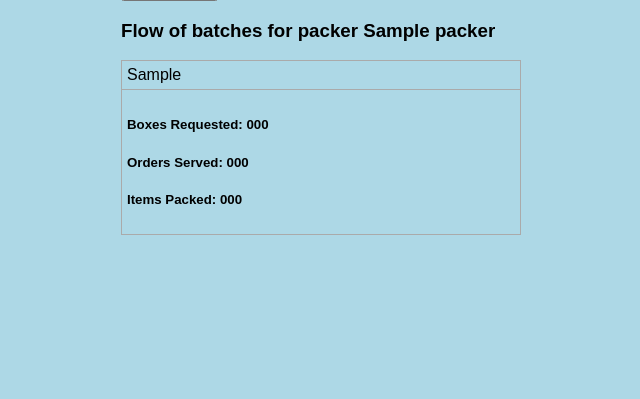
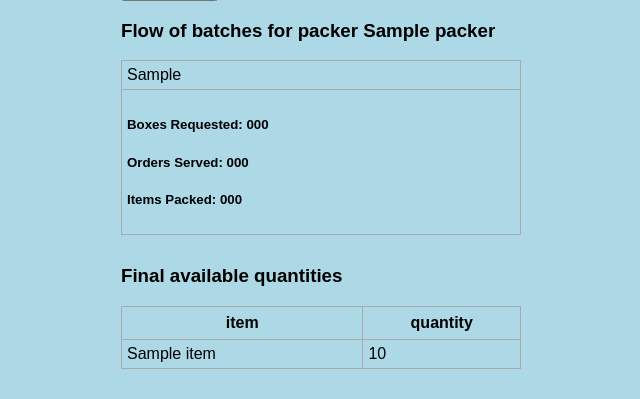
Before and after one commit to FreddieSamy/TheBakeryProblem, a Flask app: template templates/index.html in a window 1280 px wide. Shown: the part 450-849 px from the top of the page, without its empty margins (319-959 px from the left). Before the commit the page ends 685 px from the top, so only its background shows below. Run offline with Flask 2, Linux system fonts and the light colour scheme; the template is opened without the code that fills it: most values are stand-ins (such as "Sample title", 1, 10 or a date in 2020).

Commit message:
displaying the final available quantities

```diff
--- a/TheBakeryProblem.py
+++ b/TheBakeryProblem.py
@@ -53,7 +53,7 @@ def batch_orders(no_of_packers, available_goods_quantity, customer_orders):
 
     # ---------------------------------------------------
 
-    return flow_of_batches
+    return flow_of_batches, available_goods_quantity
 
 
 # =============================================================================
--- a/app.py
+++ b/app.py
@@ -19,13 +19,13 @@ def index():
                 request.form['available_goods_quantity'])
             print(available_goods_quantity)
             customer_orders = json.loads((request.form['customer_orders']))
-            flow_of_batches = batch_orders(
+            flow_of_batches, final_available_quantities = batch_orders(
                 no_of_packers, available_goods_quantity, customer_orders)
-            return render_template("index.html", flow_of_batches=flow_of_batches)
+            return render_template("index.html", flow_of_batches=flow_of_batches, final_available_quantities=final_available_quantities)
         except:
             return render_template("index.html", invalid=True)
     else:
-        return render_template("index.html", flow_of_batches={})
+        return render_template("index.html", flow_of_batches={}, final_available_quantities={})
 
 # =====================================
 
--- a/templates/index.html
+++ b/templates/index.html
@@ -5,6 +5,7 @@
 {% endblock%}
 
 {% block body %}
+
 <div class="content">
     <h1>The Bakery Problem</h1>
 
@@ -45,16 +46,16 @@
     {% if invalid %}
     <h3>Invalid Input</h3>
     {% else %}
-    {%- for packer, data in flow_of_batches.items() %}
+    {% for packer, data in flow_of_batches.items() %}
     <h3>Flow of batches for packer {{packer}}</h3>
     <table>
-        {%- for flow_line in data['flow'] %}
+        {% for flow_line in data['flow'] %}
         <tr>
             <td>
                 {{ flow_line }}
             </td>
         </tr>
-        {%- endfor %}
+        {% endfor %}
         <tr>
             <td>
                 <h5>Boxes Requested: {{ data['number_of_boxes'] }}</h5>
@@ -63,7 +64,23 @@
             </td>
         </tr>
     </table>
-    {%- endfor %}
+    {% endfor %}
+    {% if final_available_quantities|length != 0%}
+    <h3>Final available quantities</h3>
+    <table>
+        <tr>
+            <th>item</th>
+            <th>quantity</th>
+        </tr>
+        {% for item, quantity in final_available_quantities.items() %}
+        <tr>
+            <td>{{item}}</td>
+            <td>{{quantity}}</td>
+        </tr>
+        {% endfor %}
+    </table>
+    {% endif %}
+
     {% endif %}
 </div>
 {% endblock%}
```
